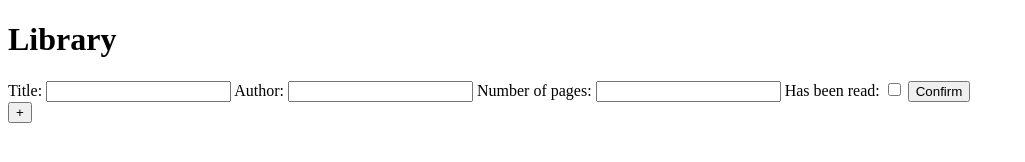
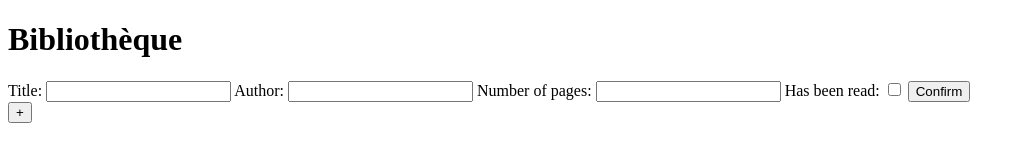
Before and after one commit to P6hi/library, a plain HTML site: page index.html in a window 1280 px wide. Shown: the whole page, without its empty margins (0-1025 px from the left). Drawn offline with Linux system fonts and the light colour scheme.

Commit message:
Change header and page title to French

```diff
--- a/index.html
+++ b/index.html
@@ -4,13 +4,13 @@
     <meta charset="UTF-8">
     <meta http-equiv="X-UA-Compatible" content="IE=edge">
     <meta name="viewport" content="width=device-width, initial-scale=1.0">
-    <title>Library</title>
+    <title>Bibliothèque</title>
     <link rel="stylesheet" href="style.css">
     <script src="script.js"></script>
 </head>
 <body>
     <header>
-        <h1>Library</h1>
+        <h1>Bibliothèque</h1>
     </header>
     <main>
         <form action="#" method="post">
```
